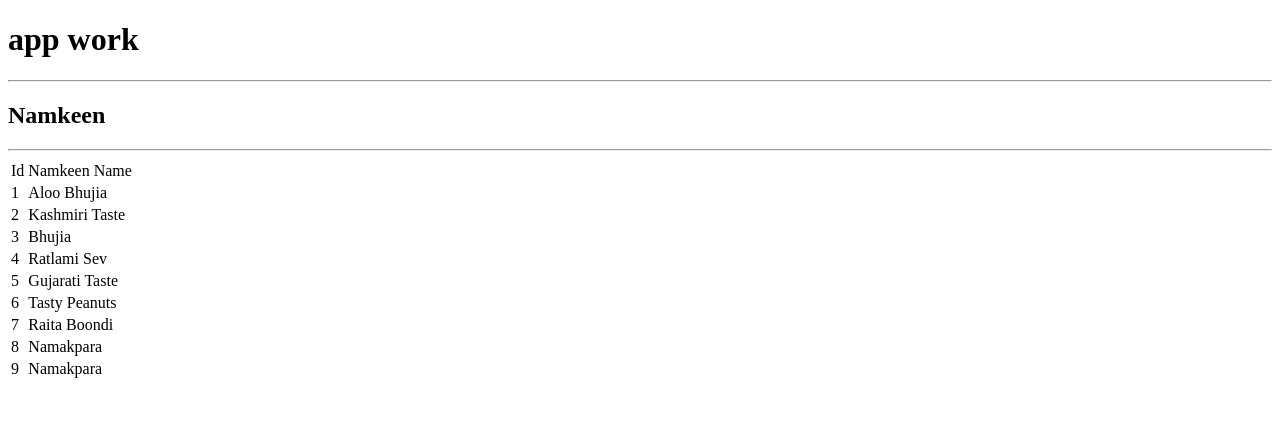
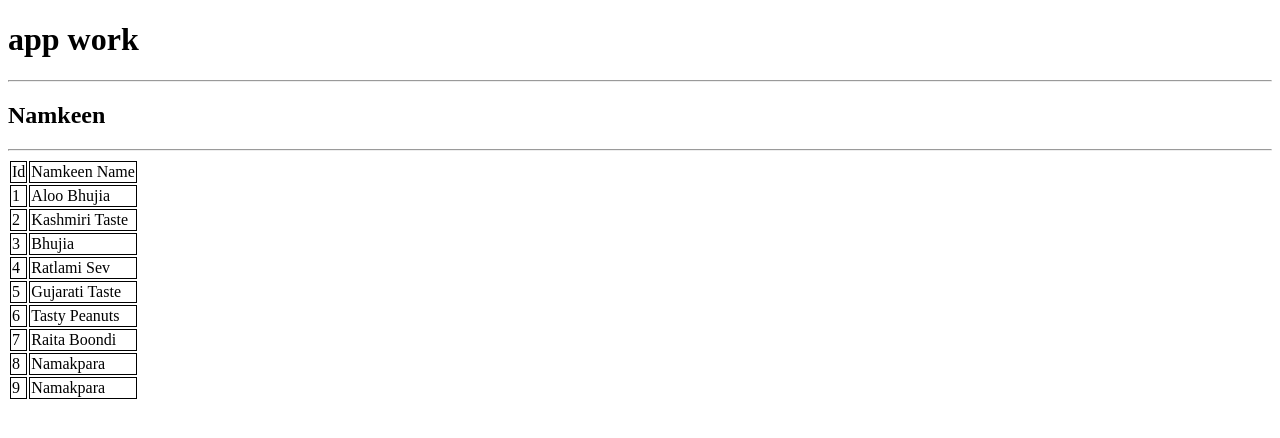
Before and after one commit to kishanlakhani/import-export-demo, an Angular app: page / in a window 1280 px wide. Shown: the top 438 px of the page. Built offline with nearby package versions, Linux system fonts and the light colour scheme.

Commit message:
fifth commit

```diff
--- a/src/app/product/product.component.css
+++ b/src/app/product/product.component.css
@@ -0,0 +1,3 @@
+td{
+    border: 1px solid black
+}
```
